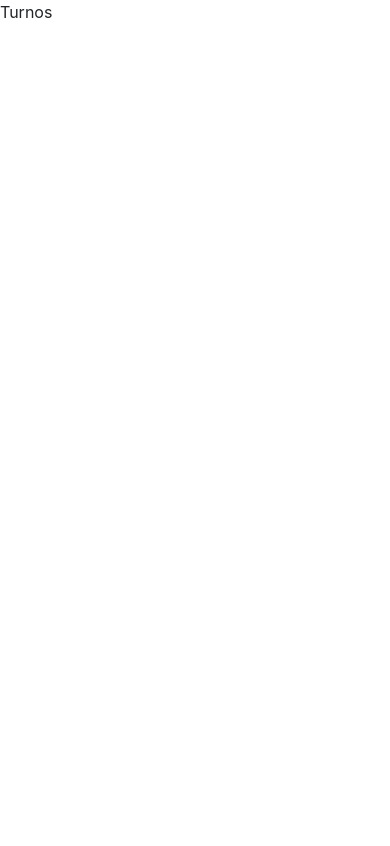
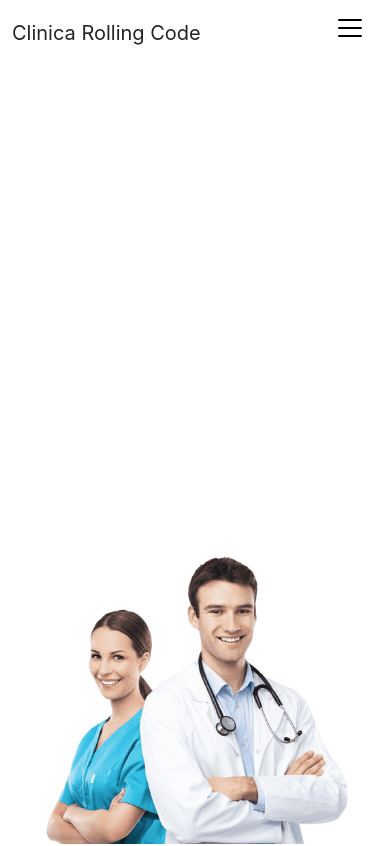
Before and after one commit to marcosarias21/proyecto-clinica, a React (Create React App) app: page /turnos in a window 390 px wide. Shown: the top 846 px of the page. Built offline with nearby package versions, Linux system fonts and the light colour scheme.

Commit message:
se agrega pagina de turnos y cards

```diff
--- a/src/componentest/Boton1/Boton1.js
+++ b/src/componentest/Boton1/Boton1.js
@@ -4,7 +4,7 @@ import './boton1.css';
 const Boton1 = (props) => {
     return (
         <div>
-         <a href={props.link} > <button class="btn btn-3"> {props.name} </button> </a>
+            <button onClick={()=>window.location.href=props.link} class="btn btn-3"> {props.name} </button>
         </div>
     );
 };
--- /dev/null
+++ b/src/componentest/Turn/Fondo.js
@@ -0,0 +1,17 @@
+import React from 'react'
+import './fondo.css'
+import ImgMedicos from '../../Assets/Imagen medicos.png'
+
+const Fondo = () => {
+  return (
+    <section className='fondo d-flex flex-column align-items-center justify-content-between d-lg-flex flex-lg-row align-items-lg-center justify-content-lg-evenly px-3'>
+      <div className='fondo-txt-container'>
+      </div>
+      <div className='hero-img-container'>
+        <img src={ImgMedicos} alt="Medicos de la clinica" className='fondo-img' />
+      </div>
+    </section>
+  )
+}
+
+export default Fondo
--- /dev/null
+++ b/src/componentest/Turn/fondo.css
@@ -0,0 +1,98 @@
+.fondo{
+    height: 100vh;
+    background-size: cover;
+    background-position: center;
+    background-repeat: no-repeat;
+    color: var(--negro-letra);
+  }
+  .fondo-txt-container{
+    width: 50%;
+    padding-left: 50px;
+  }
+  .fondo-logo{
+    margin-bottom: 15px;
+    width: 90%;
+  }
+  .fondo-txt{
+    margin-left: 100px;
+    font-size: 26px;
+    font-weight: bold;
+  }
+  .fondo-img-container{
+    height: 100vh;
+    display: flex;
+    align-items: flex-end;
+
+  }
+  .fondo-img{
+    height: 85vh;
+  }
+  @media (min-width:1439px){
+
+    .fondo-txt{
+      font-size: 36px;
+    }
+
+    .fondo-img{
+      height: 85vh;
+    }
+  }
+  @media (min-width: 577px) and (max-width:992px){
+    .fondo-txt-container{
+      width: 100%;
+      padding-left: 0;
+      display: flex;
+      flex-direction: column;
+      justify-content: center;
+      align-items: center;
+    }
+    .fondo-logo{
+      width: 90%;
+      margin: 100px 0 15px 0;
+    }
+    .fondo-txt{
+      margin-left: 0;
+      width: 85%;
+      font-size: 33px;
+      text-align: center;
+    }
+    .fondo-img-container{
+      height: auto;
+      display: flex;
+      align-items: flex-end;
+      justify-content: center;
+    }
+    .fondo-img{
+      height: 45vh;
+    }
+  }
+  @media (max-width: 576px){
+    .fondo-txt-container{
+      width: 100%;
+      padding-left: 0;
+      height: 70%;
+      display: flex;
+      flex-direction: column;
+      justify-content: center;
+      align-items: center;
+    }
+    .fondo-logo{
+      width: 90%;
+      margin: 45px 0 15px 0;
+    }
+    .fondo-txt{
+      margin-left: 0;
+      width: 80%;
+      text-align: center;
+      font-size: 22px;
+    }
+    .fondo-img-container{
+      height: auto;
+      display: flex;
+      align-items: flex-end;
+      justify-content: center;
+    }
+    .fondo-img{
+      height: 300px;
+    }
+  }
--- a/src/pages/Turnos/Turnos.js
+++ b/src/pages/Turnos/Turnos.js
@@ -1,8 +1,15 @@
 import React from 'react'
+import Navbar from '../../componentest/Navbar/Navbar'
+import Fondo from '../../componentest/Turn/Fondo'
+import Footer from '../../componentest/Footer/Foteer'
 
 function Turnos() {
   return (
-    <div>Turnos</div>
+    <div>
+      <Navbar/>
+      <Fondo/>
+      <Footer/>
+    </div>
   )
 }
 
```
Also changed, not shown: src/componentest/Cards/Cards.js (added, +10 -0 lines), src/componentest/Cards/cards.css (added), src/pages/TurnPage/TurnPage.js (added), src/pages/TurnPage/turnpage.css (added).
